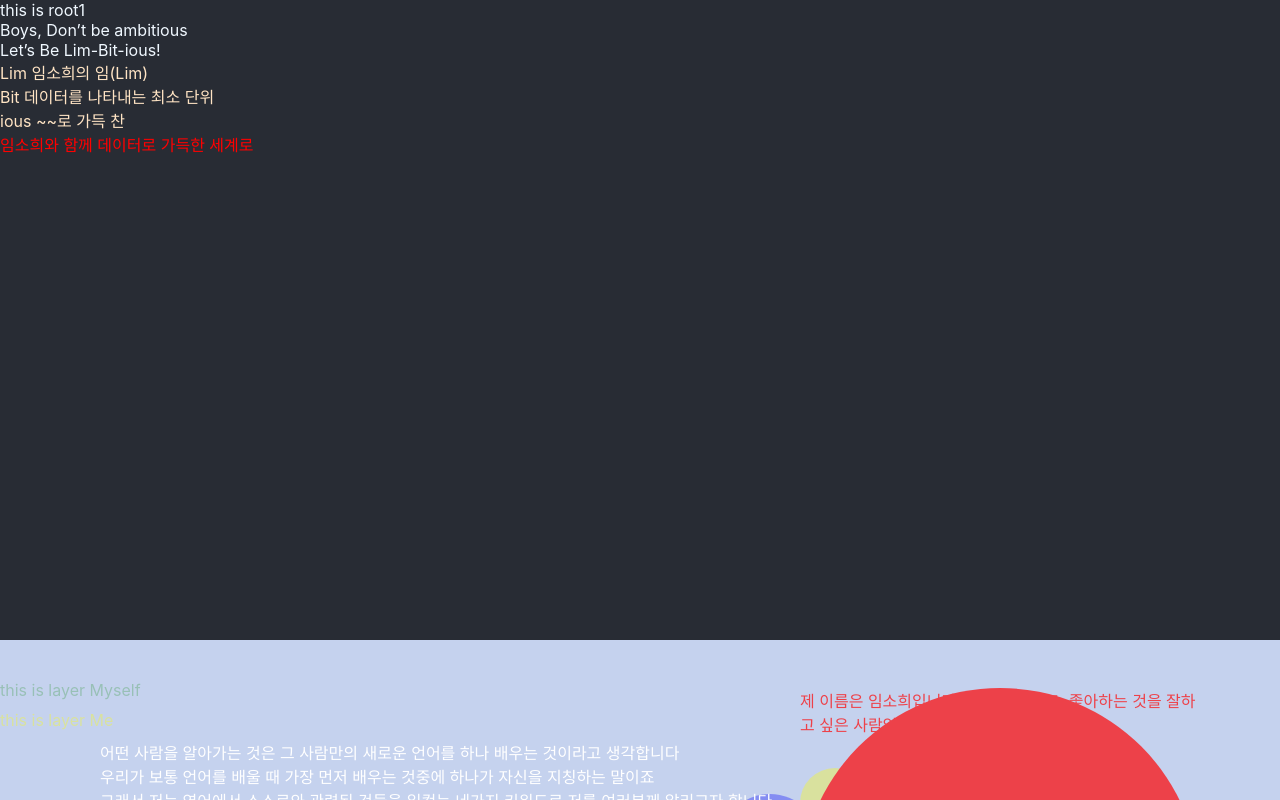
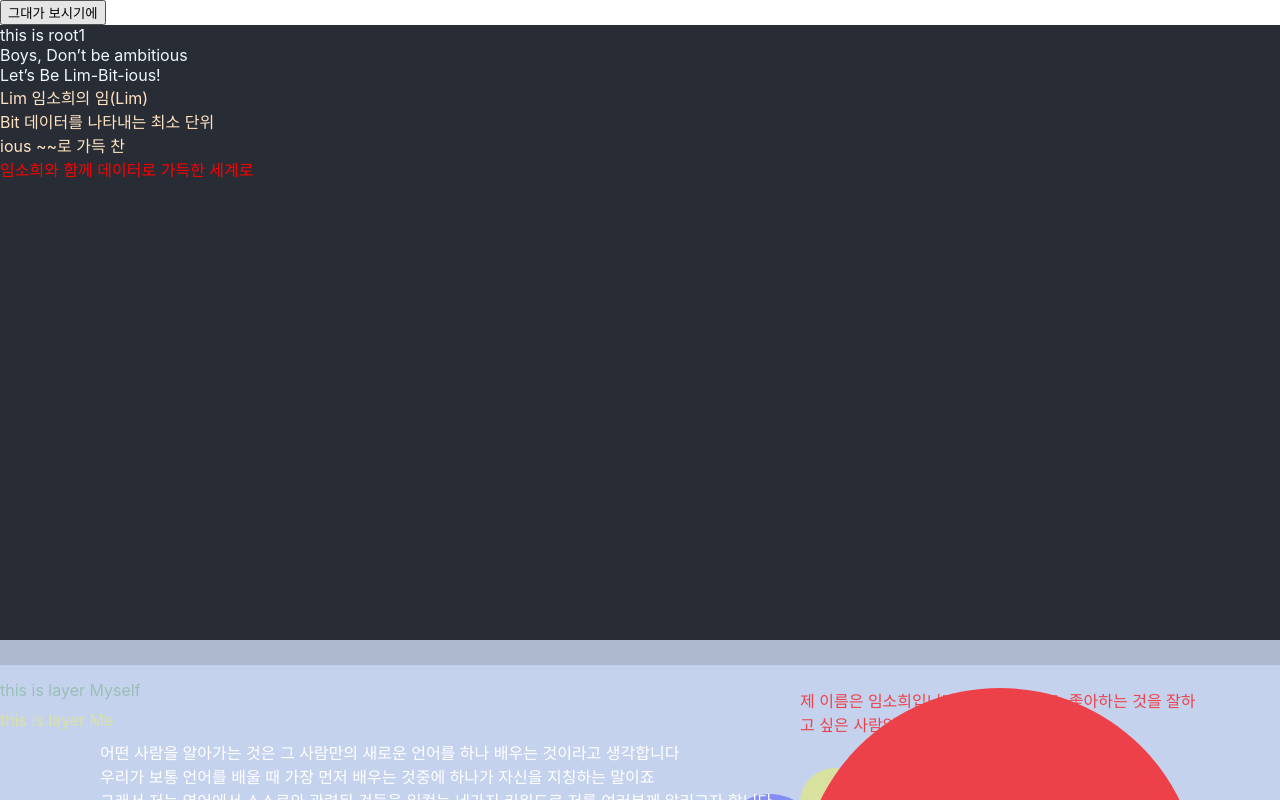
Before and after one commit to Lsohee/Project_mypofolReact_220623, a React (Create React App) app: page / in a window 1280 px wide. Shown: the top 800 px of the page. Built offline with nearby package versions, Linux system fonts and the light colour scheme.

Commit message:
배열로 만든 페이지네이션 기초

```diff
--- a/src/App.js
+++ b/src/App.js
@@ -1,14 +1,34 @@
 import './web/style/webStyle.css';
 import {root1, root2} from "./web/module.js"
+
+let value = [true,false]
+let arr = ["제비꽃","동백꽃","수선화","매화"]
+function makeArr(){
+  if(value[0]===true&&value[1]===false){
+    console.log(arr[0])
+    value[0]=false
+  }else if(value[0]===false&&value[1]===false){
+    console.log(arr[1])
+    value[1]=true
+  }else if(value[0]===false&&value[1]===true){
+    console.log(arr[2])
+    value[0]=true
+  }else if(value[0]===true&&value[1]===true){
+    console.log(arr[3])
+    value[1]=false
+  }
+}
+
 
 function App() {
   return (
     <>
-    {/* <button id="click">
-      click
-    </button> */}
+    <button onClick={makeArr}>
+      그대가 보시기에
+    </button>
     {root1()}
     {root2()}
+
     </>
   );
 }
--- a/src/web/layerMe.js
+++ b/src/web/layerMe.js
@@ -19,7 +19,7 @@ export default function layerMe(){
 // memo component 개념 --> 내가 직접 생성자 함수를 만든것?
 function AirBubbles(props){
   return(
-    <div class="bubbles">{props.bubbleName}</div>
+    <div className="bubbles">{props.bubbleName}</div>
   )
 }
 
```
